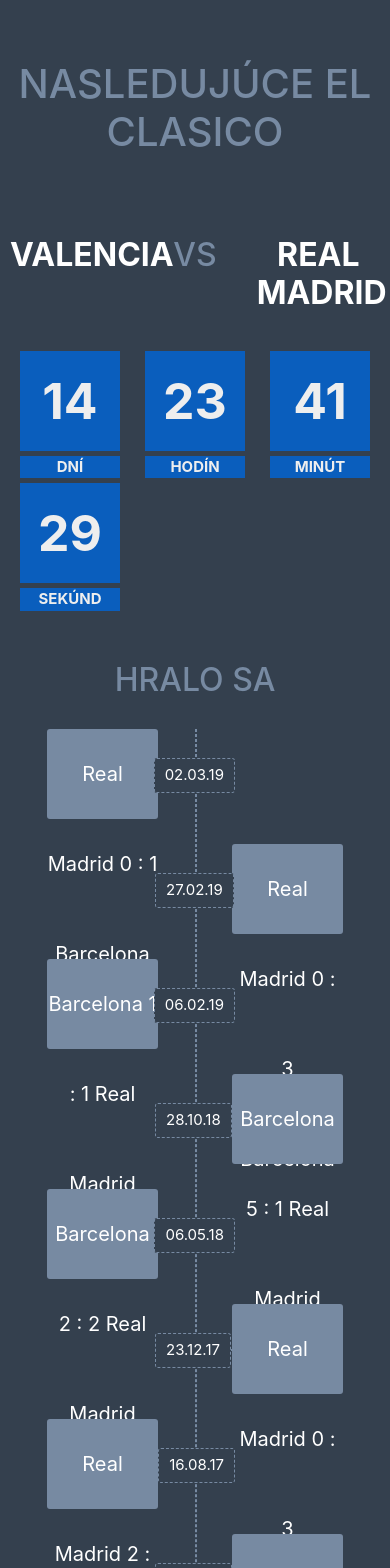
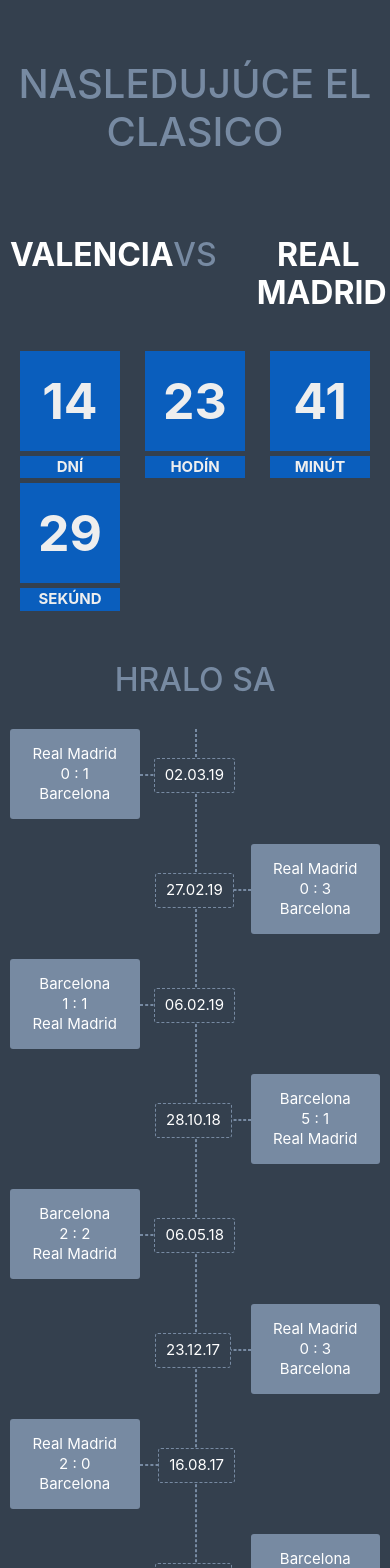
Before and after one commit to tmatyo/elclasico.sk, a React (Create React App) app: page / in a window 390 px wide. Shown: the top 1568 px of the page. Built offline with nearby package versions, Linux system fonts and the light colour scheme.

Commit message:
making fixtures list responsive

```diff
--- a/src/Fixtures.css
+++ b/src/Fixtures.css
@@ -39,6 +39,26 @@
     color: #fff;
     text-decoration: none;
     cursor: pointer;
+}
+@media (max-width: 920px) {
+
+    #app #fixtures .timeline .timeline-item.odd {
+        grid-template-columns: 0 auto 30%;
+    }
+
+    #app #fixtures .timeline .timeline-item.even {
+        grid-template-columns: 30% auto 0;
+    }
+
+    #app #fixtures .timeline .timeline-item .timeline-fixture {
+        line-height: 20px;
+        font-size: 15px;
+        padding: 15px;
+    }
+
+    #app #fixtures .timeline .timeline-item .timeline-fixture span {
+        display: block;
+    }
 }
 
 /* #app #fixtures .timeline .timeline-item.Real.Madrid .timeline-fixture {
--- a/src/Fixtures.js
+++ b/src/Fixtures.js
@@ -28,7 +28,7 @@
 				<div className="timeline">
 					{this.state.fx.map((row, index) => {
 						return (
-							<div key={index} className={"timeline-item " + row.winner} title={row.event}>
+							<div key={index} className={"timeline-item " + row.winner + (index % 2 ? " even" : " odd")} title={row.event}>
 								<div className={index % 2 ? "even-line" : ""}>
 									{index % 2 ? <span className="time">{row.time}</span> : ''}
 								</div>
```
Also changed, not shown: src/fixtures.json (+1 -1 lines), 1 other file (tests, documents, lock files or other folders).
